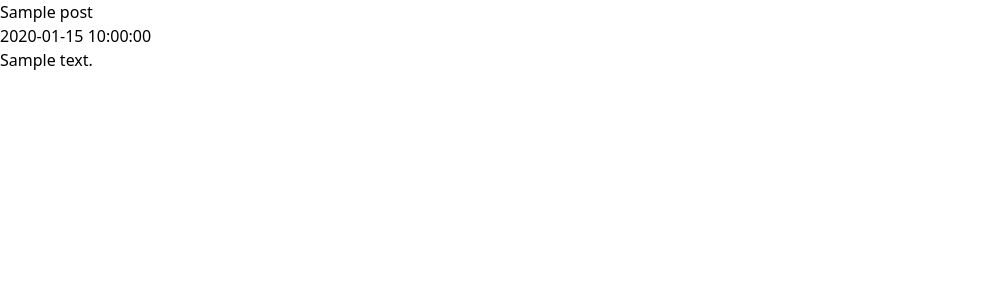
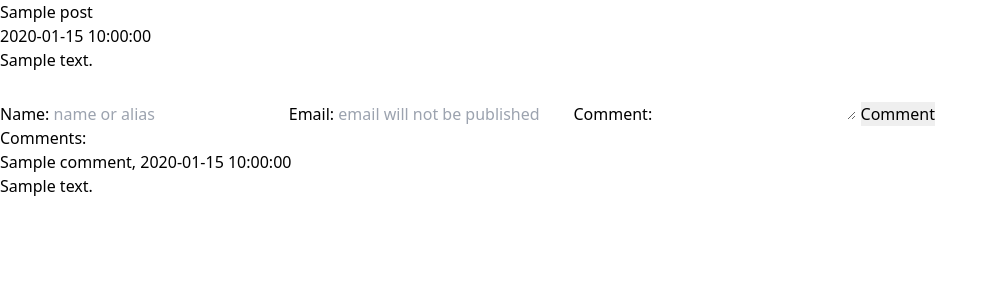
Before and after one commit to pity7736/raiseexception, a Python web app: template raiseexception/templates/blog/post.html in a window 1280 px wide. Shown: the top 300 px of the page, without its empty margins (0-997 px from the left). Run offline with Jinja, Linux system fonts and the light colour scheme; the template is opened without the code that fills it: most values are stand-ins (such as "Sample title", 1, 10 or a date in 2020); style sheets or scripts are compiled from the project's sources.

Commit message:
feat: post comment form and show comments in post detail

```diff
--- a/raiseexception/blog/views.py
+++ b/raiseexception/blog/views.py
@@ -39,12 +39,14 @@ async def post_detail(request: Request):
         output_format='html5',
         extensions=['codehilite']
     )
+    comments = await PostComment.filter(post_id=post.id)
     return settings.TEMPLATE.TemplateResponse(
         name='/blog/post.html',
         context={
             'request': request,
             'post': post,
-            'post_body': post_body
+            'post_body': post_body,
+            'comments': comments
         }
     )
 
--- a/raiseexception/templates/blog/post.html
+++ b/raiseexception/templates/blog/post.html
@@ -16,5 +16,27 @@
                 {{ post_body|safe }}
             </div>
         </article>
+        <section>
+            <form id="comment" action="/blog/comment" method="post">
+                <label for="name">Name:</label>
+                <input id="name" name="name" type="text" placeholder="name or alias">
+                <label for="email">Email:</label>
+                <input id="email" name="email" type="email" placeholder="email will not be published">
+                <input type="hidden" name="post_id" value="{{ post.id }}">
+                <label for="body">Comment:</label>
+                <textarea id="body" name="body" required></textarea>
+                <input type="submit" value="Comment">
+            </form>
+        </section>
+        <section>
+            <ul>Comments:
+                {% for comment in comments %}
+                    <li>
+                        <div>{{ comment.name }}, {{ comment.created_at}}</div>
+                        <p>{{ comment.body }}</p>
+                    </li>
+                {% endfor %}
+            </ul>
+        </section>
     </body>
 </html>
```
Also changed, not shown: tests/integration_tests/blog/views/test_posts.py (+24 -0 lines).
